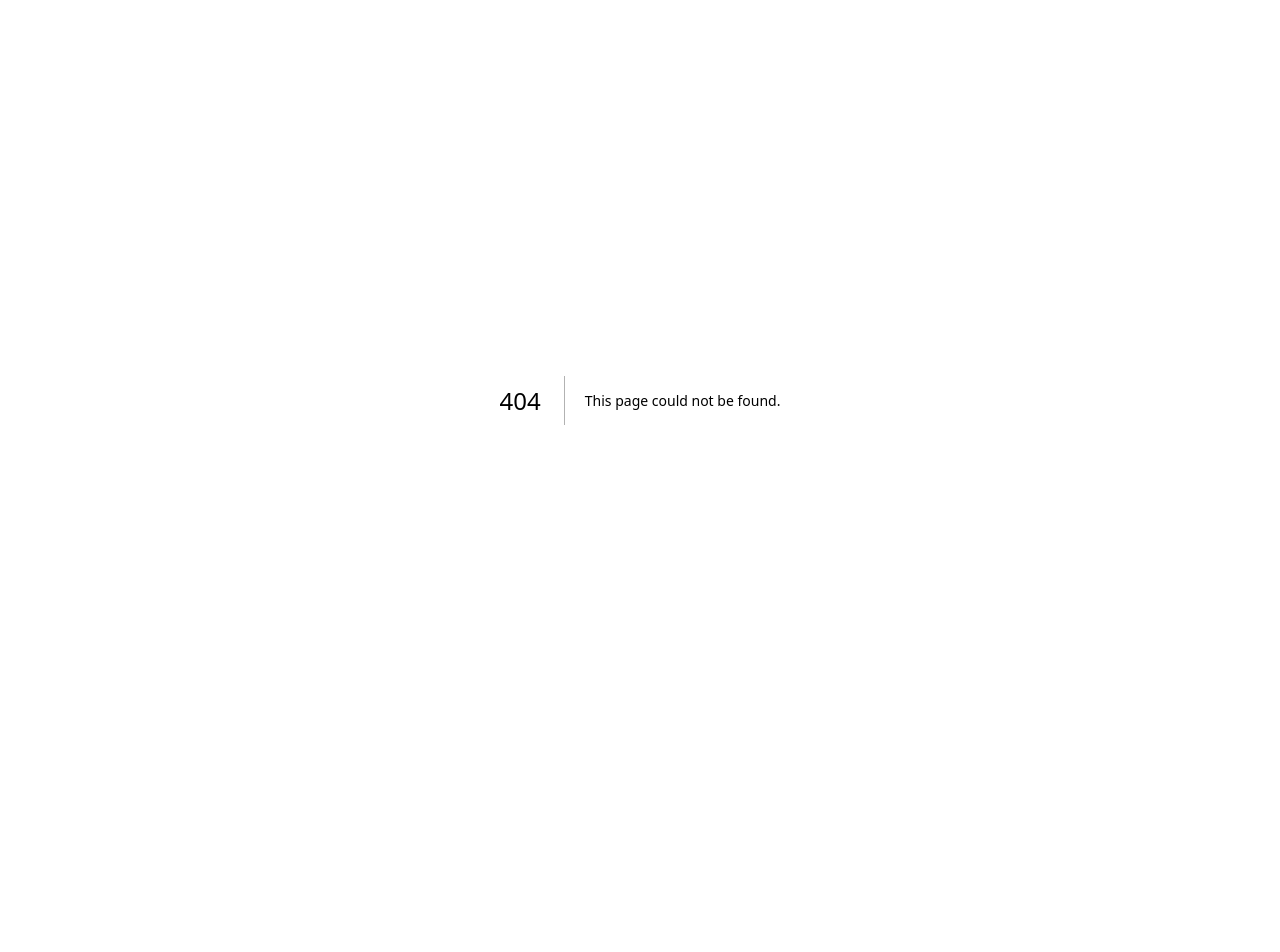
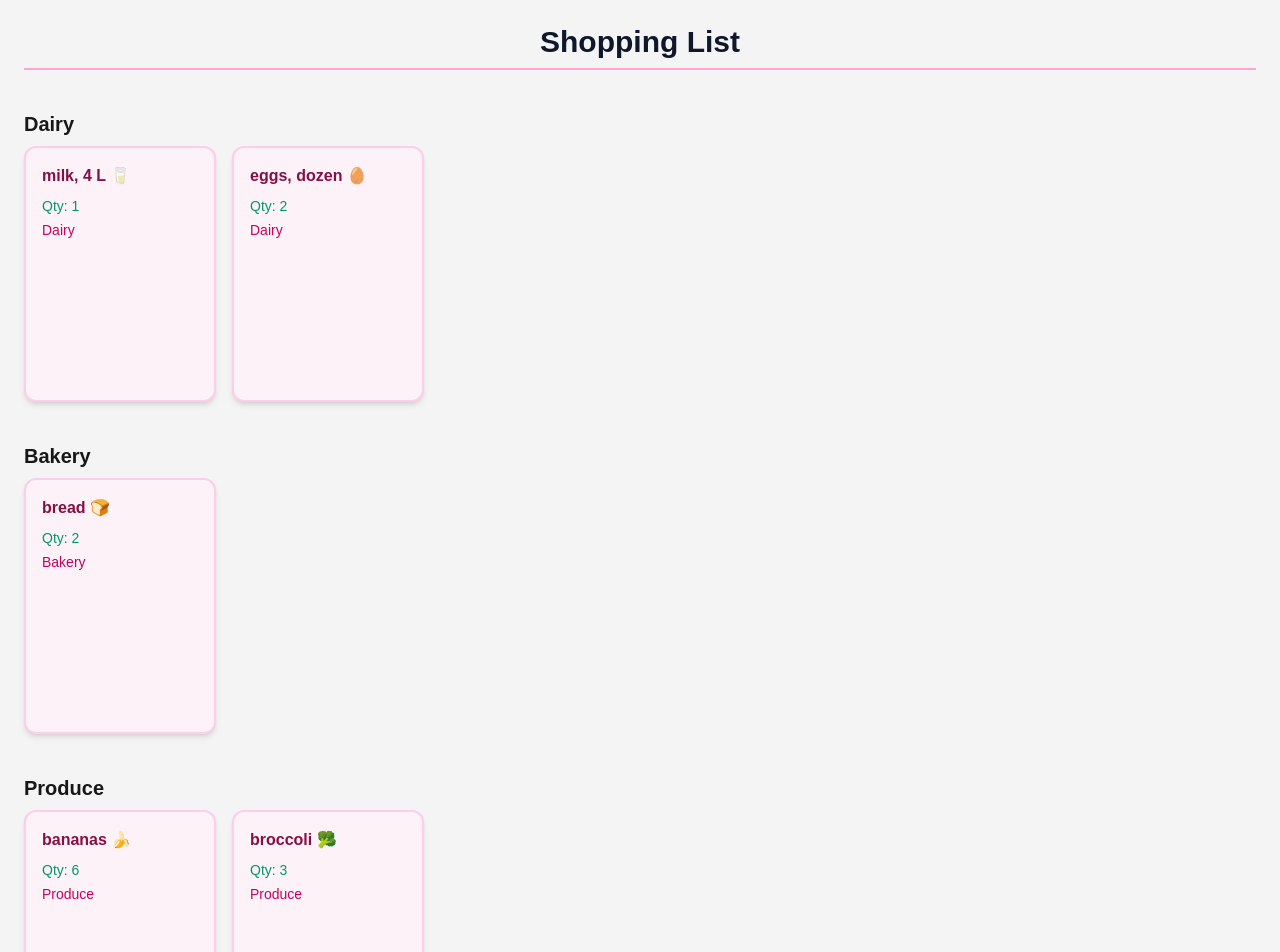
Before and after one commit to vansh-goyal2112/cprg306-assignments, a Next.js app: page /week-4 in a window 1280 px wide. Before the commit this address had no page. Shown: the top 952 px of the page. Before the commit the page ends 800 px from the top, so only its background shows below. Built offline with nearby package versions, Linux system fonts and the light colour scheme.

Commit message:
week-4 assignment completed

```diff
--- a/app/page.js
+++ b/app/page.js
@@ -26,6 +26,11 @@ export default function Page() {
                 Week 3 Assignment
               </Link>
             </li>
+            <li  className={weeklyAssignmentLinkStyle}>
+              <Link className= {weeklyAssignmentLinkTextStyle} href="/week-4">
+                Week 4 Assignment
+              </Link>
+            </li>
           </ul>
         </nav>
       </header>
--- /dev/null
+++ b/app/week-4/item-list.js
@@ -0,0 +1,60 @@
+// Version A: (According to D2L rubric)
+
+import Item from "./item";
+export default function ItemList({title, items}) {
+  const categories = ["dairy", "bakery", "produce", "meat", "canned goods", "dry goods", "household"];
+
+return (
+  <div className="space-y-10">
+    <h1 className="text-3xl font-bold text-center text-slate-900 dark:text-slate-100 border-b-2 border-pink-300 dark:border-pink-600 pb-2">
+      {title}
+    </h1>
+
+    {categories.map((cat) => (
+      <section key={cat}>
+        <h2 className="text-xl font-bold mb-2 capitalize">{cat}</h2>
+        <ul className="flex flex-wrap gap-4">
+          {items
+            .filter((item) => item.category === cat)
+            .map(item => (
+              <Item key={item.id} {...item} />
+            ))}
+        </ul>
+      </section>
+    ))}
+  </div>
+);
+
+}
+
+
+// Version B: (According to week-4 assignment guide)
+
+// import Item from "./item";
+// import items from "./items.json";
+// export default function ItemList() {
+//   const categories = ["dairy", "bakery", "produce", "meat", "canned goods", "dry goods", "household"];
+
+// return (
+//   <div className="space-y-10">
+//     {categories.map(cat => (
+//       <section key={cat}>
+//         <h2 className="text-xl font-bold mb-2 capitalize">{cat}</h2>
+//         <ul className="flex flex-wrap gap-4">
+//           {items
+//             .filter(item => item.category === cat)
+//             .map(item => (
+//               <Item
+              //   key={item.id}
+              //   name={item.name}
+              //   quantity={item.quantity}
+              //   category={item.category}
+              // />
+//             ))}
+//         </ul>
+//       </section>
+//     ))}
+//   </div>
+// );
+
+// }
--- /dev/null
+++ b/app/week-4/item.js
@@ -0,0 +1,30 @@
+export default function Item({ name, quantity, category }) {
+  return (
+    <li
+    className="
+      w-40 sm:w-44 md:w-48
+      h-52 sm:h-56 md:h-64
+      bg-pink-50 dark:bg-pink-900
+      border-2 border-pink-200 dark:border-pink-400
+      rounded-xl
+      p-4
+      shadow-md
+      transition
+      hover:shadow-lg
+      hover:border-pink-300 dark:hover:border-pink-500
+    "
+    >
+      <p className="text-base font-semibold text-pink-900 dark:text-pink-100 mb-2">
+        {name}
+      </p>
+
+      <p className="text-sm font-medium text-emerald-600 dark:text-emerald-300 mb-1">
+        Qty: {quantity}
+      </p>
+
+      <p className="text-sm font-medium text-pink-700 dark:text-pink-300 capitalize">
+        {category}
+      </p>
+    </li>
+  );
+}
--- /dev/null
+++ b/app/week-4/items.json
@@ -0,0 +1,74 @@
+[
+  {
+    "id": "1h2GJKH12gkHG31h1H",
+    "name": "milk, 4 L 🥛",
+    "quantity": 1,
+    "category": "dairy"
+  },
+  {
+    "id": "2KJH3k2j3H1k2J3K1H",
+    "name": "bread 🍞",
+    "quantity": 2,
+    "category": "bakery"
+  },
+  {
+    "id": "3h2KJH3k2j3H1k2J3",
+    "name": "eggs, dozen 🥚",
+    "quantity": 2,
+    "category": "dairy"
+  },
+  {
+    "id": "4k2J3K1H2GJKH12gk",
+    "name": "bananas 🍌",
+    "quantity": 6,
+    "category": "produce"
+  },
+  {
+    "id": "5H1h1H2KJH3k2j3H",
+    "name": "broccoli 🥦",
+    "quantity": 3,
+    "category": "produce"
+  },
+  {
+    "id": "6H1k2J3K1H2GJKH1",
+    "name": "chicken breasts, 1 kg 🍗",
+    "quantity": 1,
+    "category": "meat"
+  },
+  {
+    "id": "7gkHG31h1H2KJH3k",
+    "name": "pasta sauce 🍝",
+    "quantity": 3,
+    "category": "canned goods"
+  },
+  {
+    "id": "8j3H1k2J3K1H2GJK",
+    "name": "spaghetti, 454 g 🍝",
+    "quantity": 2,
+    "category": "dry goods"
+  },
+  {
+    "id": "9H12gkHG31h1H2KJ",
+    "name": "toilet paper, 12 pack 🧻",
+    "quantity": 1,
+    "category": "household"
+  },
+  {
+    "id": "10H3k2j3H1k2J3K1",
+    "name": "paper towels, 6 pack",
+    "quantity": 1,
+    "category": "household"
+  },
+  {
+    "id": "11k2J3K1H2GJKH12",
+    "name": "dish soap 🍽️",
+    "quantity": 1,
+    "category": "household"
+  },
+  {
+    "id": "12GJKH12gkHG31h1",
+    "name": "hand soap 🧼",
+    "quantity": 4,
+    "category": "household"
+  }
+]
--- /dev/null
+++ b/app/week-4/page.js
@@ -0,0 +1,43 @@
+// Pass the data to your list component and give the component a dynamic title
+// Version A:
+
+import ItemList from "./item-list";
+import items from "./items.json";
+
+export default function Page() {
+  return (
+    <main className="min-h-screen bg-zinc-100 dark:bg-zinc-800 p-6">
+      <ItemList
+        title="Shopping List"
+        items={items}
+      />
+    </main>
+  );
+}
+
+
+
+
+
+
+// In page.js, create a functional component named Page.
+// It should return a main element wrapped around an h1 header
+//  ("Shopping List") and the ItemList component. Since ItemList
+// is handling the data internally (loading the JSON), you do not
+// need to pass props to ItemList at this stage.
+
+// Version B:
+
+// import ItemList from "./item-list";
+// import items from "./items.json";
+
+// export default function Page() {
+//   return (
+//     <main className="min-h-screen bg-zinc-100 dark:bg-zinc-800 p-6">
+//       <h1 className="text-3xl font-bold text-center text-slate-900 dark:text-slate-100 border-b-2 border-pink-300 dark:border-pink-600 pb-2">
+//         Shopping List
+//       </h1>
+//       <ItemList/>
+//     </main>
+//   );
+// }
```
